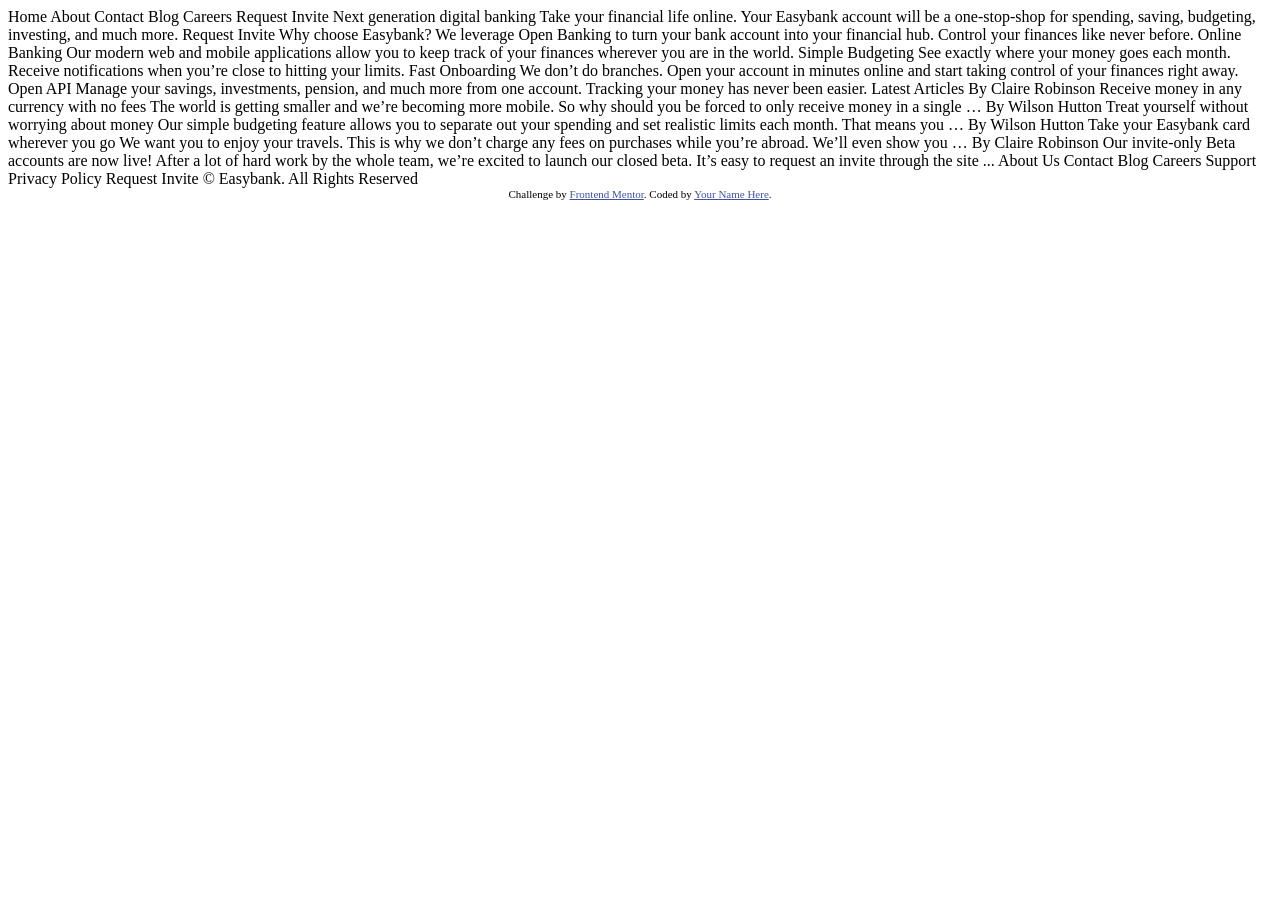
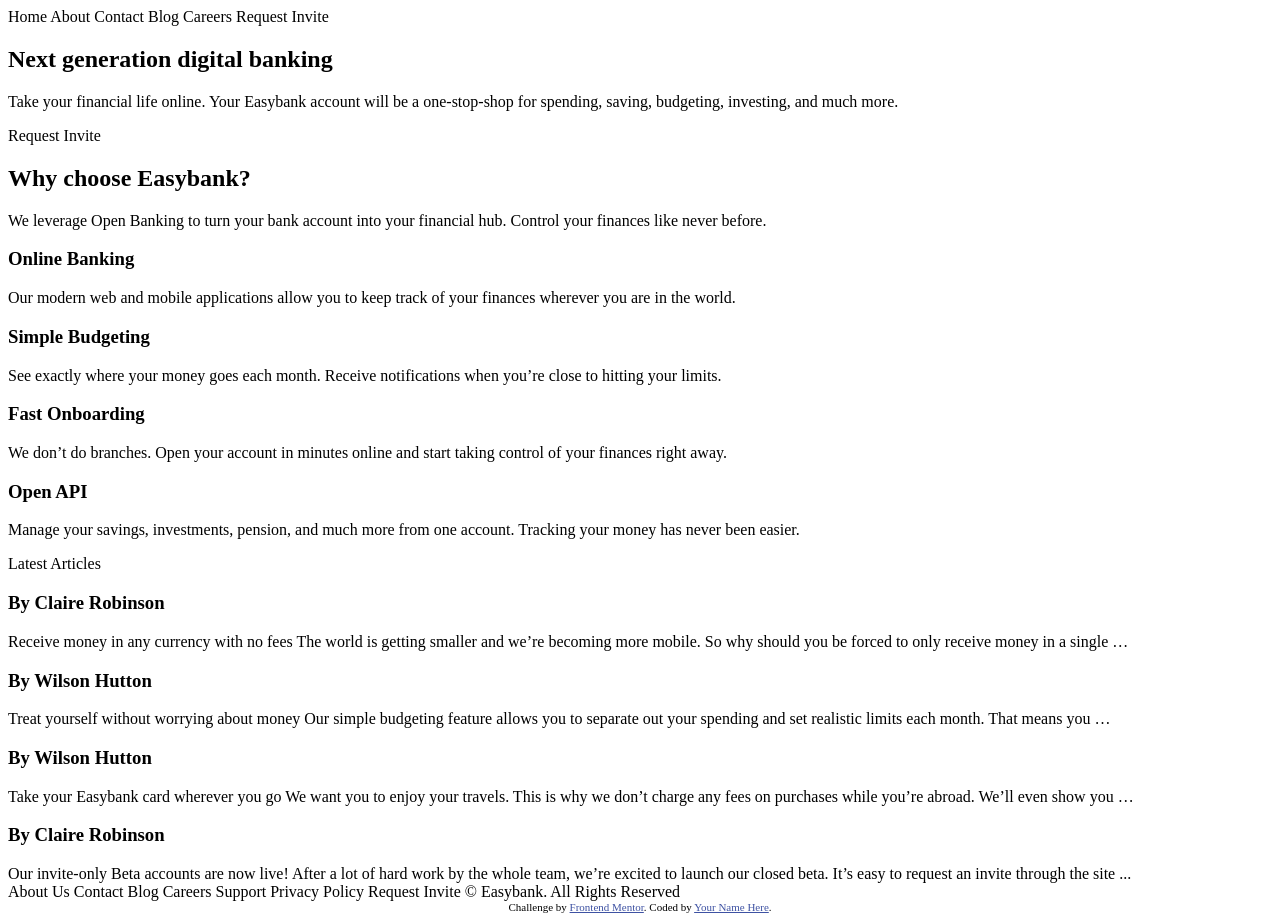
Before and after one commit to addison-grant/FrontendMentor-EasybankLandingPage, a plain HTML site: page docs/public/index.html in a window 1280 px wide. Before the commit the page ends 800 px from the top, so only its background shows below. Drawn offline with Linux system fonts and the light colour scheme.

Commit message:
Early structure building

```diff
--- a/docs/public/index.html
+++ b/docs/public/index.html
@@ -1,8 +1,10 @@
 <!DOCTYPE html>
 <html lang="en">
+
 <head>
   <meta charset="UTF-8">
-  <meta name="viewport" content="width=device-width, initial-scale=1.0"> <!-- displays site properly based on user's device -->
+  <meta name="viewport" content="width=device-width, initial-scale=1.0">
+  <!-- displays site properly based on user's device -->
 
   <link rel="icon" type="image/png" sizes="32x32" href="./images/favicon-32x32.png">
 
@@ -10,12 +12,20 @@
 
   <!-- Feel free to remove these styles or customise in your own stylesheet 👍 -->
   <style>
-    .attribution { font-size: 11px; text-align: center; }
-    .attribution a { color: hsl(228, 45%, 44%); }
+    .attribution {
+      font-size: 11px;
+      text-align: center;
+    }
+
+    .attribution a {
+      color: hsl(228, 45%, 44%);
+    }
   </style>
 </head>
+
 <body>
 
+  <nav>
     Home
     About
     Contact
@@ -23,65 +33,66 @@
     Careers
 
     Request Invite
+  </nav>
+  <main>
 
+    <section>
+      <h1>Next generation digital banking</h1>
 
-
-  Next generation digital banking
-
-  Take your financial life online. Your Easybank account will be a one-stop-shop
-  for spending, saving, budgeting, investing, and much more.
+      <p>Take your financial life online. Your Easybank account will be a one-stop-shop
+      for spending, saving, budgeting, investing, and much more.</p>
 
       Request Invite
+    </section>
 
-
-
-  Why choose Easybank?
-
-  We leverage Open Banking to turn your bank account into your financial hub. Control
+    <section>
+      <h2>Why choose Easybank?</h2>
+      <p>We leverage Open Banking to turn your bank account into your financial hub. Control
       your finances like never before.
 
-  Online Banking
-  Our modern web and mobile applications allow you to keep track of your finances
-  wherever you are in the world.
+      <h3>Online Banking</h3>
+      <p>Our modern web and mobile applications allow you to keep track of your finances
+      wherever you are in the world.</p>
 
-  Simple Budgeting
-  See exactly where your money goes each month. Receive notifications when you’re
-  close to hitting your limits.
+      <h3>Simple Budgeting</h3>
+      <p>See exactly where your money goes each month. Receive notifications when you’re
+      close to hitting your limits.</p>
 
-  Fast Onboarding
-  We don’t do branches. Open your account in minutes online and start taking control
-  of your finances right away.
+      <h3>Fast Onboarding</h3>
+      <p>We don’t do branches. Open your account in minutes online and start taking control
+      of your finances right away.</p>
 
-  Open API
-  Manage your savings, investments, pension, and much more from one account. Tracking
-  your money has never been easier.
+      <h3>Open API</h3>
+      <p>Manage your savings, investments, pension, and much more from one account. Tracking
+      your money has never been easier.</p>
 
-
-
+    </section>
+    <section>
       Latest Articles
 
-  By Claire Robinson
+      <h3>By Claire Robinson</h3>
       Receive money in any currency with no fees
       The world is getting smaller and we’re becoming more mobile. So why should you be
       forced to only receive money in a single …
 
-  By Wilson Hutton
+      <h3>By Wilson Hutton</h3>
       Treat yourself without worrying about money
       Our simple budgeting feature allows you to separate out your spending and set
       realistic limits each month. That means you …
 
-  By Wilson Hutton
+      <h3>By Wilson Hutton</h3>
       Take your Easybank card wherever you go
       We want you to enjoy your travels. This is why we don’t charge any fees on purchases
       while you’re abroad. We’ll even show you …
 
-  By Claire Robinson
+      <h3>By Claire Robinson</h3>
       Our invite-only Beta accounts are now live!
       After a lot of hard work by the whole team, we’re excited to launch our closed beta.
       It’s easy to request an invite through the site ...
+    </section>
+  </main>
 
-
-
+  <footer>
     About Us
     Contact
     Blog
@@ -97,5 +108,7 @@
       Challenge by <a href="https://www.frontendmentor.io?ref=challenge" target="_blank">Frontend Mentor</a>.
       Coded by <a href="#">Your Name Here</a>.
     </div>
+  </footer>
 </body>
+
 </html>
```
Also changed, not shown: starter/design/desktop-preview.jpg. Lines whose indentation alone changed are shown as unchanged.
